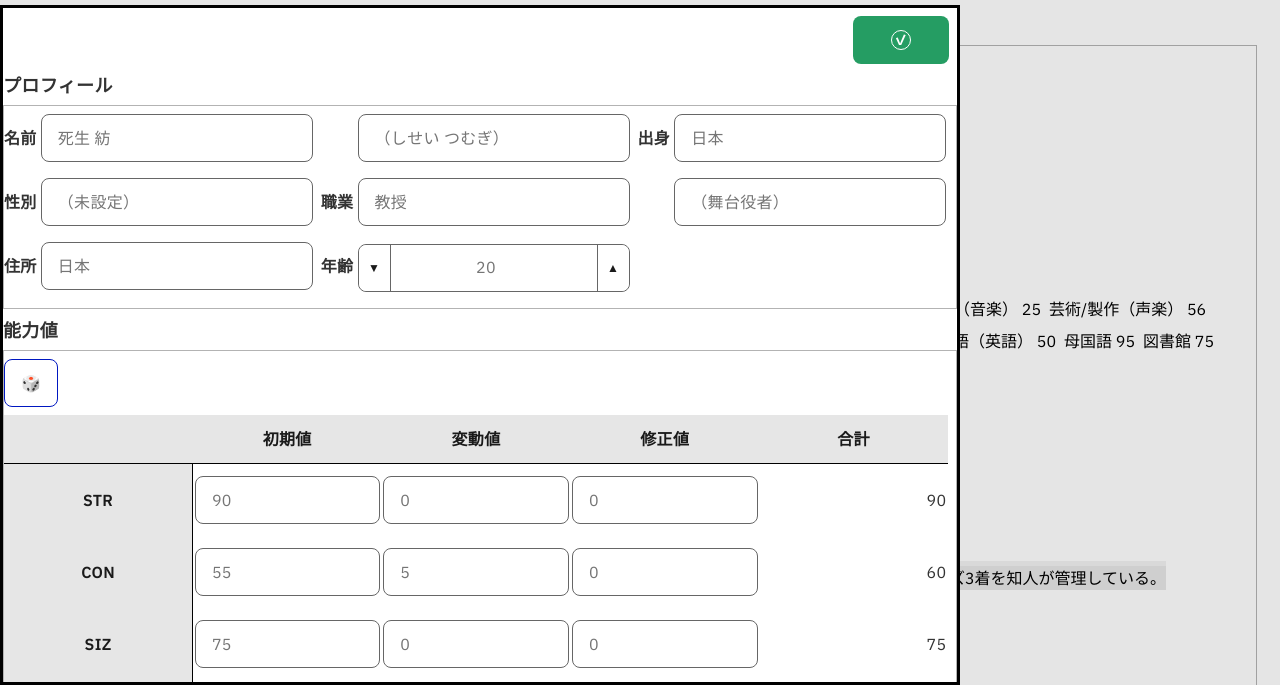
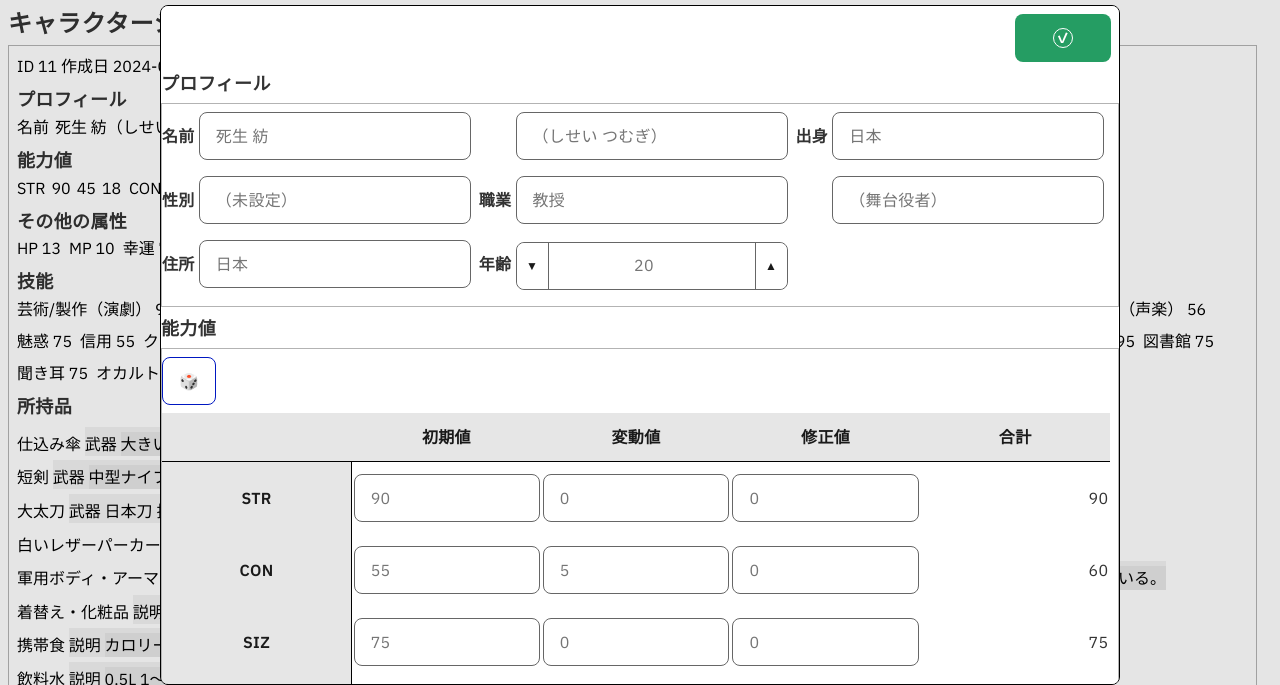
Before and after one commit to animagram-jp/app, a plain HTML site: page examples/tsumugi.html in a window 1280 px wide. Both pictures are taken after a click on the button "✏️". Shown: the part 115-800 px from the top of the page. Drawn offline with Linux system fonts and the light colour scheme.

Commit message:
update html

```diff
--- a/examples/css/style.css
+++ b/examples/css/style.css
@@ -30,7 +30,7 @@ dialog:modal {
   position-anchor: --header;
   top: calc(anchor(--header bottom) + 0.5rem);
   left: 0;
-  margin: 0;
+  margin: 0 auto;
   height: calc(100dvh - 112px - 0.5rem);
   width: 100%;
   max-width: 60rem;
@@ -40,6 +40,8 @@ dialog:modal {
   padding: 0;
   padding-bottom: 1rem;
   overflow: auto;
+  border: 1px solid currentcolor;
+  border-radius: calc(8 / 16 * 1rem);
 }
 
 .dads-h {
--- a/examples/tsumugi.html
+++ b/examples/tsumugi.html
@@ -76,7 +76,9 @@
             <section id="main_section-1_section-3" aria-labelledby="main_section-1_h3-2">
                 <span aria-label="STR">
                     <span>STR</span>
-                    <span>90</span></span>
+                    <span>90</span>
+                    <span>45</span>
+                    <span>18    </span></span>
                 <span aria-label="CON">
                     <span>CON</span>
                     <span>60</span></span>
```
